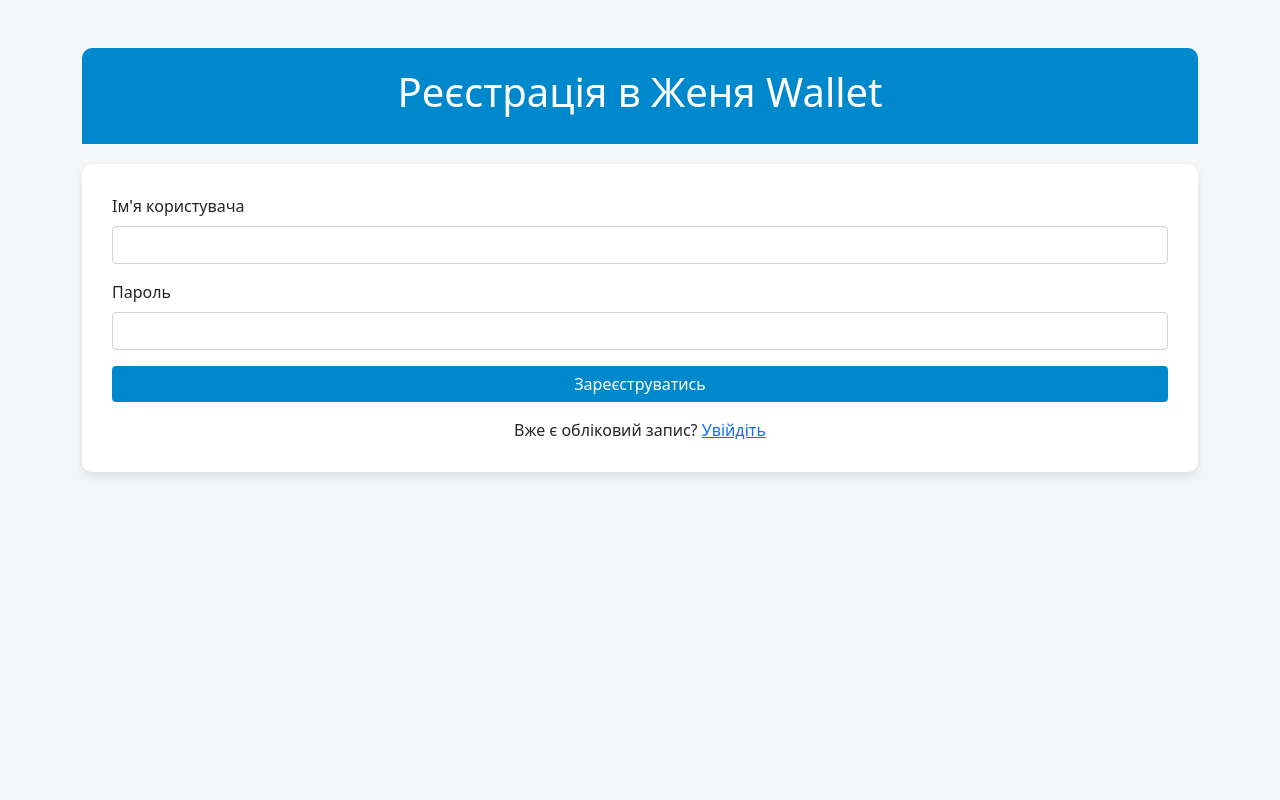
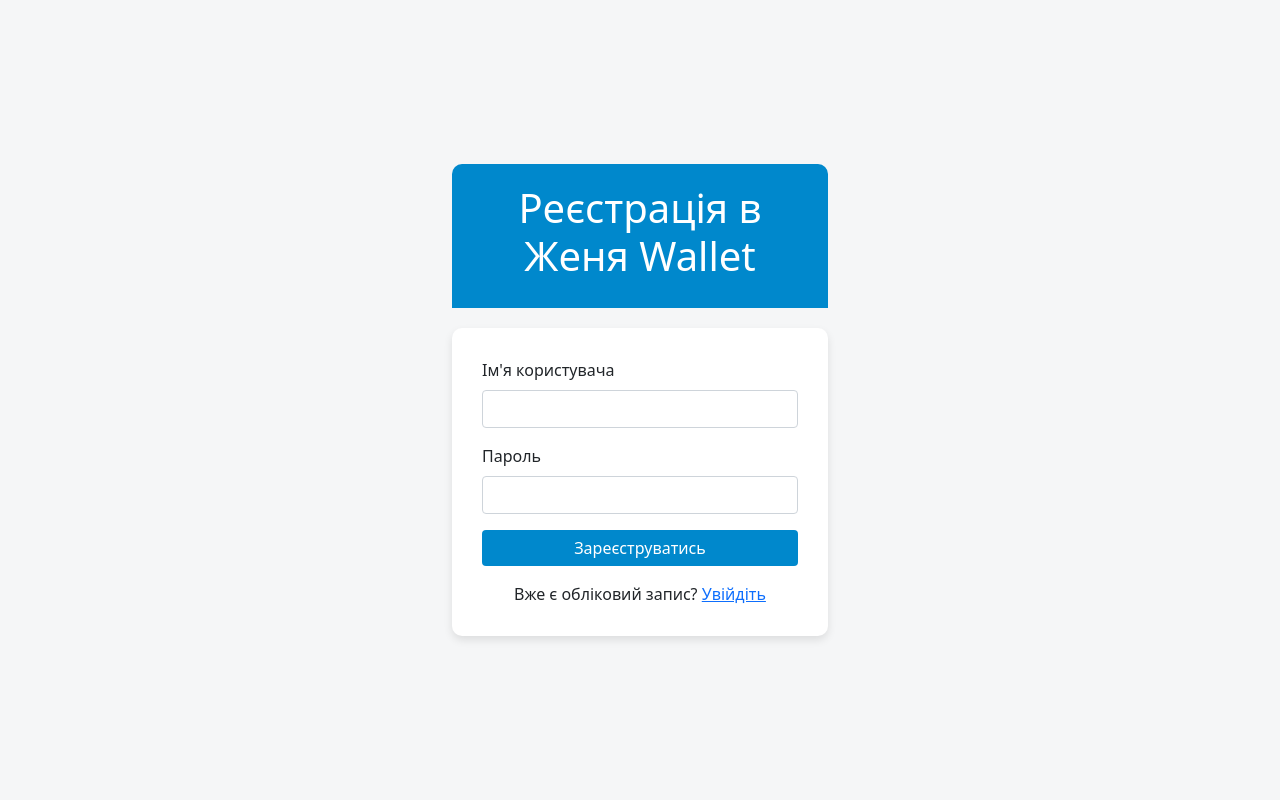
Before and after one commit to Endocryne2/Zhenya-Wallet, a Flask app: page /register in a window 1280 px wide. Run offline with Flask 3, Linux system fonts and the light colour scheme.

Commit message:
Update register.html

```diff
--- a/templates/register.html
+++ b/templates/register.html
@@ -3,11 +3,25 @@
 <head>
     <meta charset="UTF-8">
     <meta name="viewport" content="width=device-width, initial-scale=1.0">
+    <link rel="icon" href="{{ url_for('static', filename='favicon.png') }}" type="image/x-icon">
     <link href="https://cdn.jsdelivr.net/npm/bootstrap@5.1.3/dist/css/bootstrap.min.css" rel="stylesheet">
     <title>Реєстрація</title>
     <style>
         body {
             background-color: #F5F6F7;
+            height: 100vh; /* Установить высоту на 100% */
+            display: flex; /* Используем Flexbox */
+            align-items: center; /* Выравниваем по вертикали */
+            justify-content: center; /* Выравниваем по горизонтали */
+            margin: 0; /* Убираем отступы */
+        }
+        .container {
+            display: flex; /* Используем Flexbox для контейнера */
+            flex-direction: column; /* Располагаем элементы по вертикали */
+            align-items: center; /* Центрируем по горизонтали */
+            justify-content: center; /* Центрируем по вертикали */
+            width: 100%; /* Занять полную ширину */
+            max-width: 400px; /* Максимальная ширина для контейнера */
         }
         .header {
             background-color: #0088cc;
@@ -16,12 +30,14 @@
             text-align: center;
             border-radius: 10px 10px 0 0;
             margin-bottom: 20px;
+            width: 100%; /* Занять полную ширину */
         }
         .register-card {
             background-color: white;
             border-radius: 10px;
             box-shadow: 0 4px 8px rgba(0, 0, 0, 0.1);
             padding: 30px;
+            width: 100%; /* Для полной ширины */
         }
         .btn-primary {
             background-color: #0088cc;
@@ -33,7 +49,7 @@
     </style>
 </head>
 <body>
-    <div class="container mt-5">
+    <div class="container">
         <div class="header">
             <h1>Реєстрація в Женя Wallet</h1>
         </div>
@@ -47,7 +63,7 @@
                     <label for="password" class="form-label">Пароль</label>
                     <input type="password" class="form-control" name="password" required>
                 </div>
-                <button type="submit" class="btn btn-primary w-100">Зареєструватись</button>
+                <button type="submit" class="btn btn-primary w-100">Зареєструватись</button> <!-- Кнопка на всю ширину -->
             </form>
             <div class="mt-3 text-center">
                 <span>Вже є обліковий запис? <a href="{{ url_for('login') }}">Увійдіть</a></span>
```
